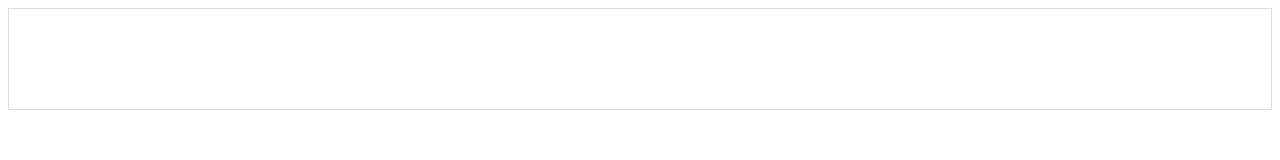
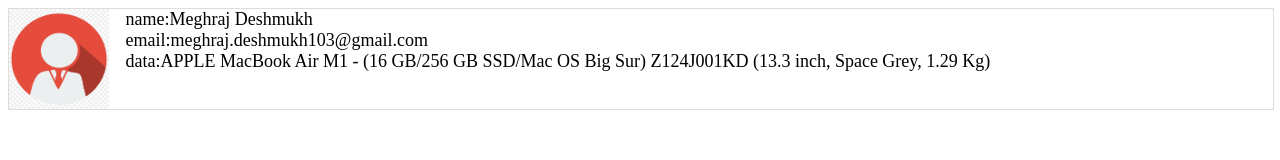
Before and after one commit to handsome-me/Outlook-, a plain HTML site: page index.html in a window 1280 px wide. Drawn offline with Linux system fonts and the light colour scheme.

Commit message:
email box created

```diff
--- a/index.css
+++ b/index.css
@@ -3,6 +3,31 @@
 .emailBody{
     display:flex;
     border: 1px solid gainsboro;
-    height: 100px;
+   justify-content: space-between;
+   width: 100%;
+}
+
+.emailContent{
+    display: flex;
+    flex-direction: column;
+     width:90%;
+     margin: 0px 10px;
+}
+
+.email-content-row{
+
+    display: inline-flex;
+    font-size: large;
+
 
 }
+
+.avatarContainer{
+    width: 100px;
+   height: 100px;
+
+}
+.avatar{
+    width: 100%;
+    height:100%;
+}
--- a/index.js
+++ b/index.js
@@ -2,18 +2,18 @@
 
 console.log("Hey hi...........Running javascript");
 
+const data=[{name:"Meghraj Deshmukh "},{email:"meghraj.deshmukh103@gmail.com"},{data:"APPLE MacBook Air M1 - (16 GB/256 GB SSD/Mac OS Big Sur) Z124J001KD  (13.3 inch, Space Grey, 1.29 Kg)"}]
 Render();
 
 function Render(){
 
    console.log("Render function............");
     const dom=document.getElementById("DOM");
-    const email= emailBody();
+    const email= emailBody(data);
     console.log("email",email,"DOM",dom);
     dom.appendChild(email);
 
 }
-
 
 
 /**Render the email body component */
@@ -21,7 +21,41 @@
 
     const email=document.createElement("div");
     email.classList.add("emailBody");
+    const avatarContainer=createElement("div","avatarContainer");
+    const avatar=createElement("img","avatar","","avatar.png");
+    avatarContainer.appendChild(avatar);
+    email.appendChild(avatarContainer);
+    const emailContent=createElement("div","emailContent");
 
+       for(let i=0;i<3;i++){
+      emailContent.appendChild(createElement("div","email-content-row",data[i]));
+       }
+
+       email.appendChild(emailContent);
     return email;
 
+
+};
+
+
+function createElement(type,className,data,src){
+
+     let key=null;
+           if(data)
+        key=Object.keys(data);
+
+    const element=document.createElement(type);
+    if(type=="img"&&src){
+        element.src=src;
+    }
+        if(className)
+    element.classList.add(className);
+
+      if(data && key){
+
+        element.innerHTML=key+":"+data[key];
+
+      }
+
+    return element;
 }
```
Also changed, not shown: avatar.png (added).
